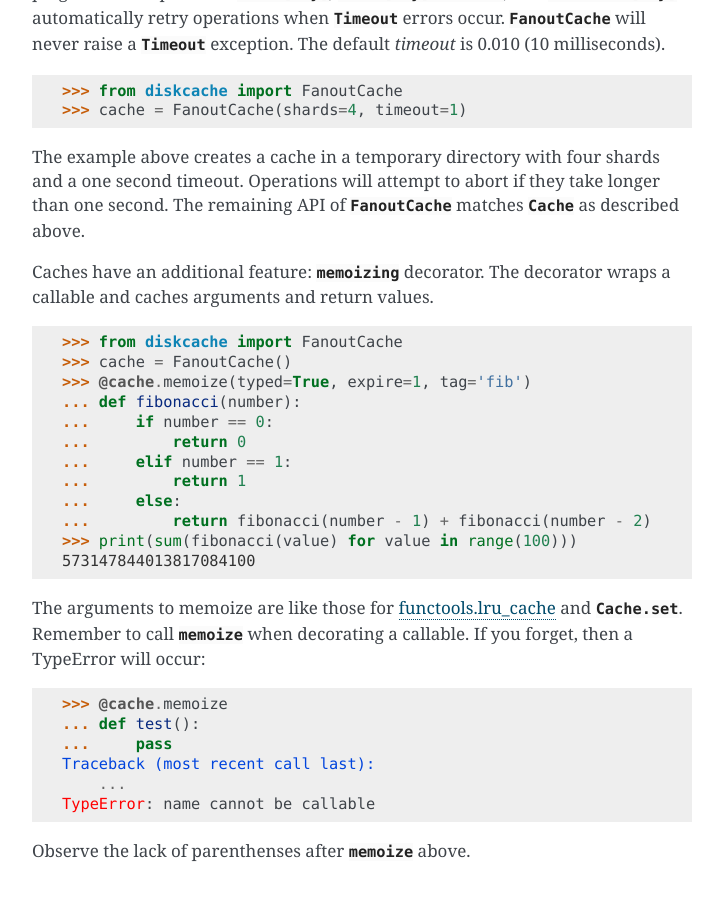
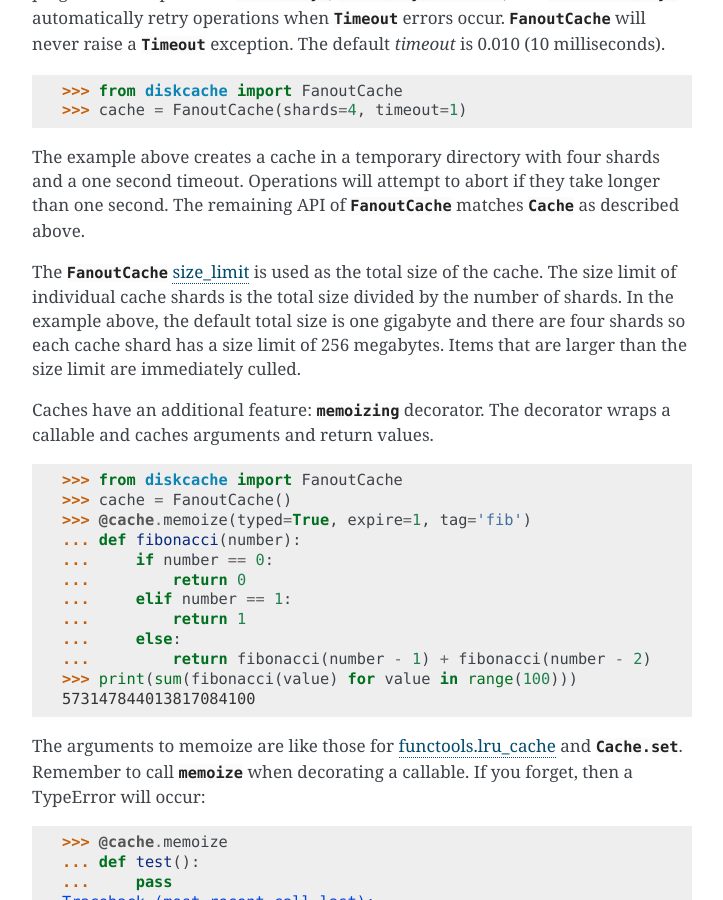
Before and after one commit to grantjenks/python-diskcache, a Sphinx documentation site: the page built from docs/tutorial.rst, in a window 1280 px wide and 900 px high, scrolled down 7506 px. Shown: the whole window, without its empty margins (388-1111 px from the left). Built offline with Sphinx 7.4.7, drawn with Linux system fonts in a browser that asks for light colours.

Commit message:
Add note about fanoutcache and shard size limit

```diff
--- a/docs/tutorial.rst
+++ b/docs/tutorial.rst
@@ -373,6 +373,13 @@ The example above creates a cache in a temporary directory with four shards and
 a one second timeout. Operations will attempt to abort if they take longer than
 one second. The remaining API of :class:`FanoutCache <diskcache.FanoutCache>`
 matches :class:`Cache <diskcache.Cache>` as described above.
+
+The :class:`.FanoutCache` :ref:`size_limit <constants>` is used as the total
+size of the cache. The size limit of individual cache shards is the total size
+divided by the number of shards. In the example above, the default total size
+is one gigabyte and there are four shards so each cache shard has a size limit
+of 256 megabytes. Items that are larger than the size limit are immediately
+culled.
 
 Caches have an additional feature: :meth:`memoizing
 <diskcache.FanoutCache.memoize>` decorator. The decorator wraps a callable and
```
